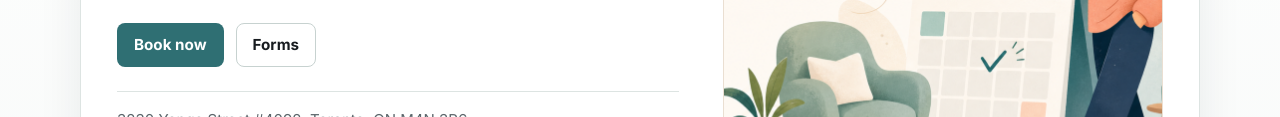
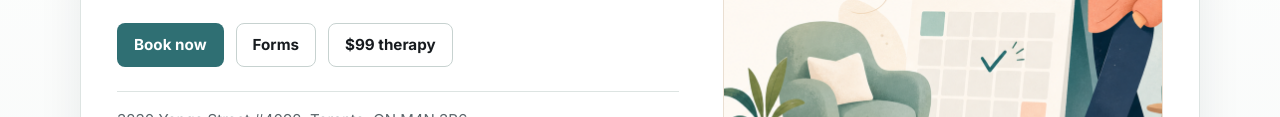
Before and after one commit to kavehml/pneuma-health-website, a plain HTML site: page therapy/index.html in a window 1280 px wide. Shown: the part 392-509 px from the top of the page. Drawn offline with Linux system fonts and the light colour scheme.

Commit message:
Link Pneuma therapy to My Safe Zone

```diff
--- a/therapy/index.html
+++ b/therapy/index.html
@@ -48,6 +48,7 @@
               <div class="hero-actions">
                 <a class="button primary" href="https://pneumahealth.janeapp.com">Book now</a>
                 <a class="button secondary" href="/therapy/forms/">Forms</a>
+                <a class="button secondary" href="https://mysafezone.ca">$99 therapy</a>
               </div>
               <ul class="booking-mini-list" aria-label="Clinic details">
                 <li>3230 Yonge Street #4092, Toronto, ON M4N 3P6</li>
```
